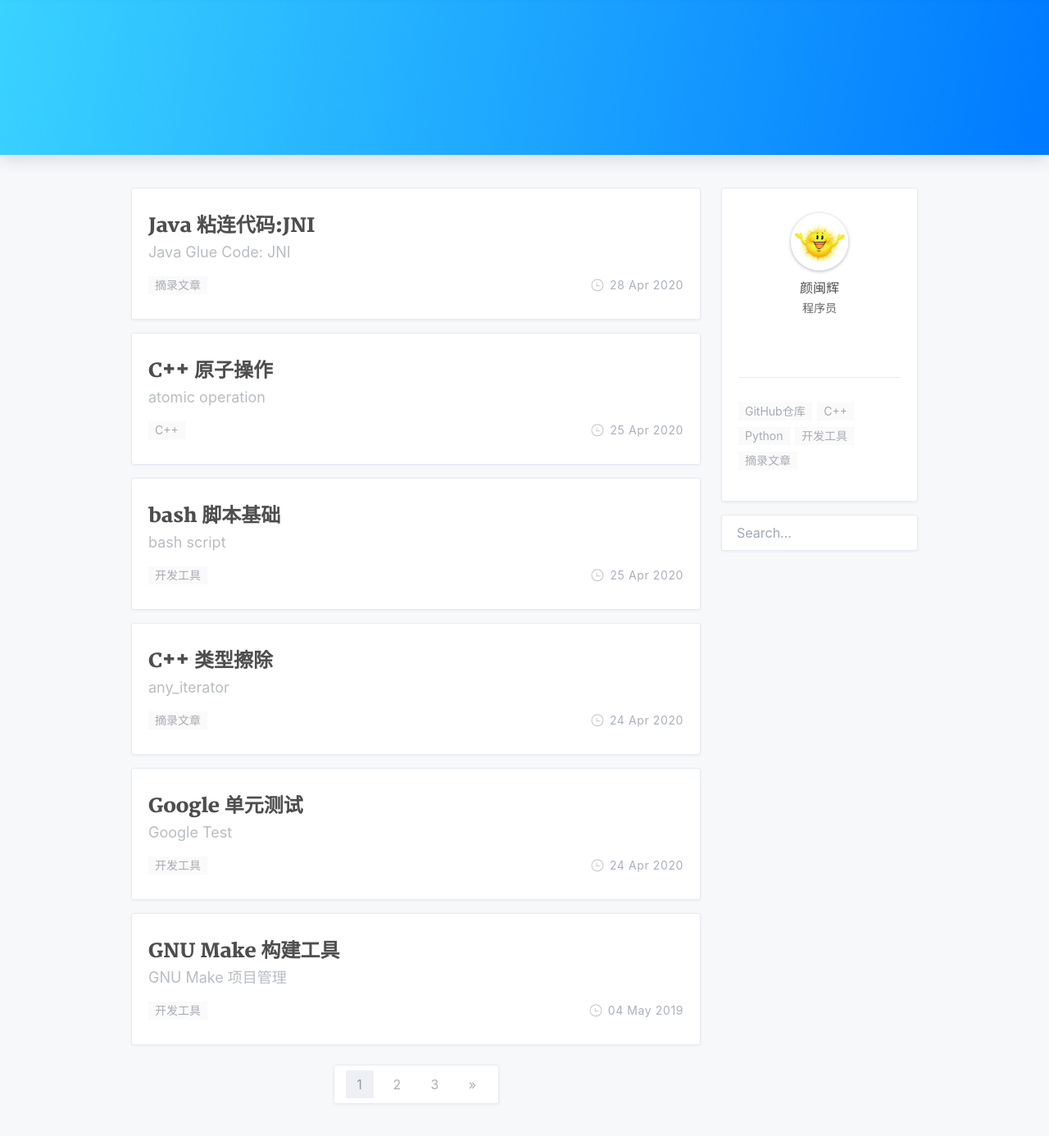
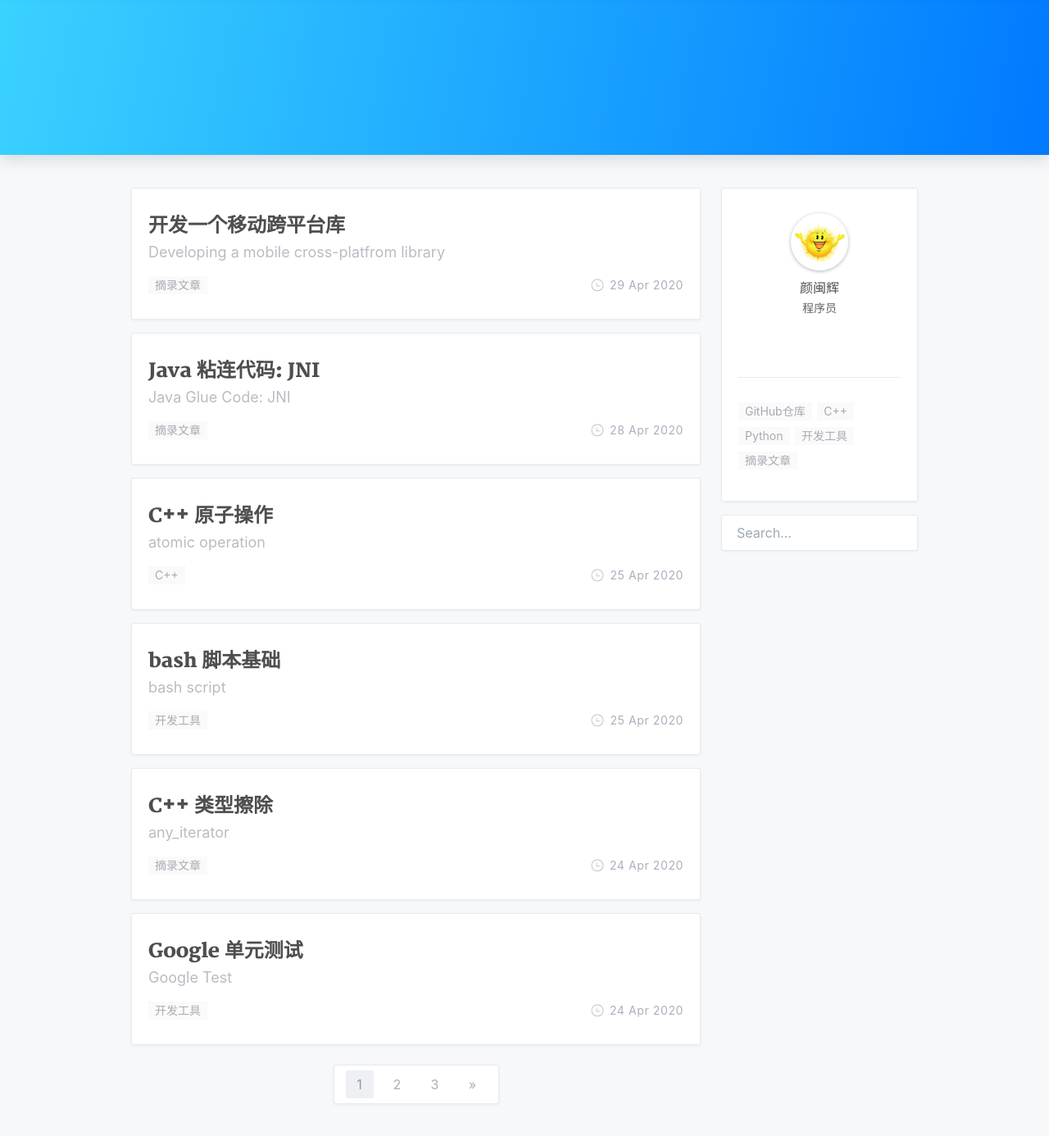
Before and after one commit to yanminhui/yanminhui.github.io, a Jekyll site: the page built from index.html, in a window 1280 px wide and 1400 px high, scrolled down 271 px. Shown: the top 1386 px of the window at 82% size. Built offline with Jekyll 4.4.1, drawn with Linux system fonts in a browser that asks for light colours; nearby versions of some CDN libraries; the list of posts is cut into pages by our own code; a style sheet for code colours, icons or effects is not loaded.

Commit message:
Add 2020-04-29-cross-platfrom-mobile.md

```diff
--- /dev/null
+++ b/_posts/articles/2020-04-29-cross-platform-mobile.md
@@ -0,0 +1,16 @@
+---
+
+layout: post
+title: '开发一个移动跨平台库'
+subtitle: 'Developing a mobile cross-platfrom library'
+date: 2020-04-29
+categories: [article]
+tags: '摘录文章'
+
+---
+
+- [Part 1 Exploring](https://www.skyscanner.net/company-news/developing-mobile-cross-platform-library-part-1-exploring)
+
+- [Part 2 C++](https://www.skyscanner.net/company-news/developing-mobile-cross-platform-library-part-2-c)
+
+- [Part 3 Javacript](https://www.skyscanner.net/company-news/developing-mobile-cross-platform-library-part-3-javascript)
```
Also changed, not shown: _posts/articles/2020-04-28-jni.md (+1 -1 lines), 1 other file.
